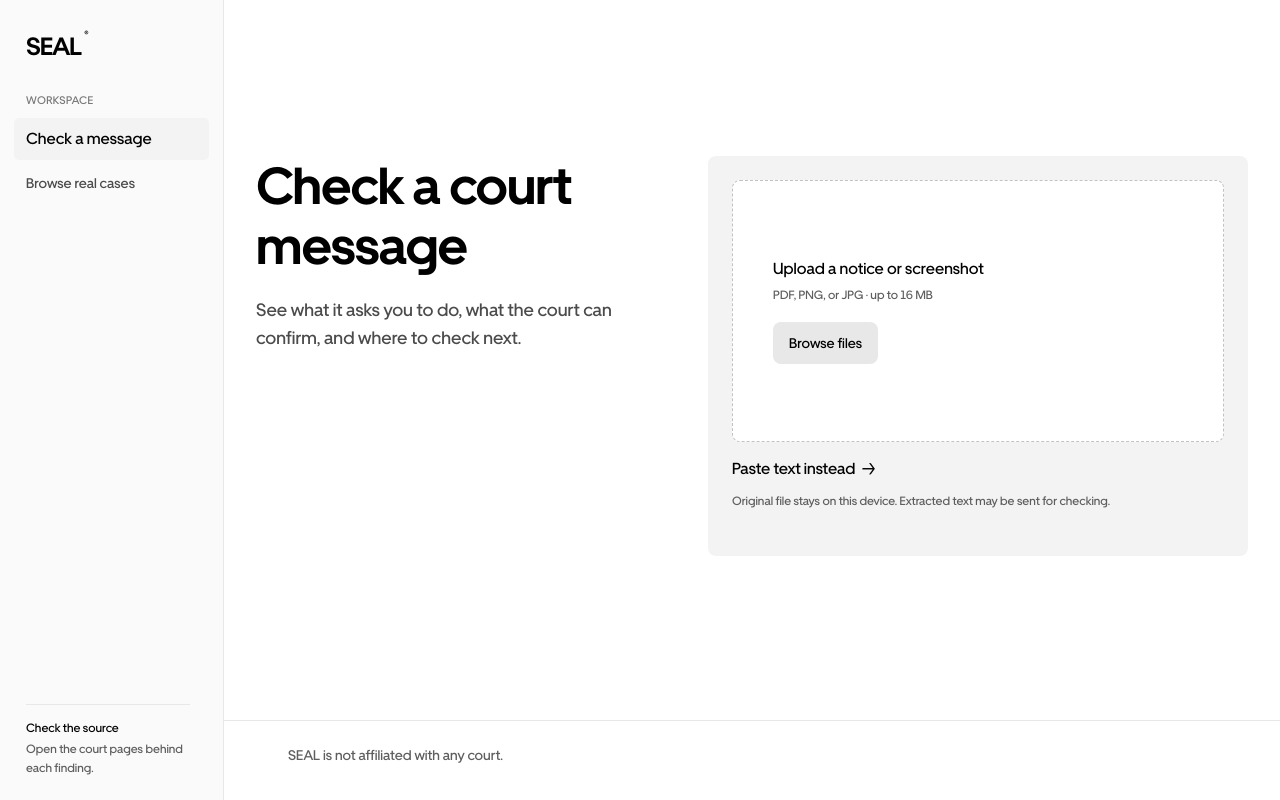
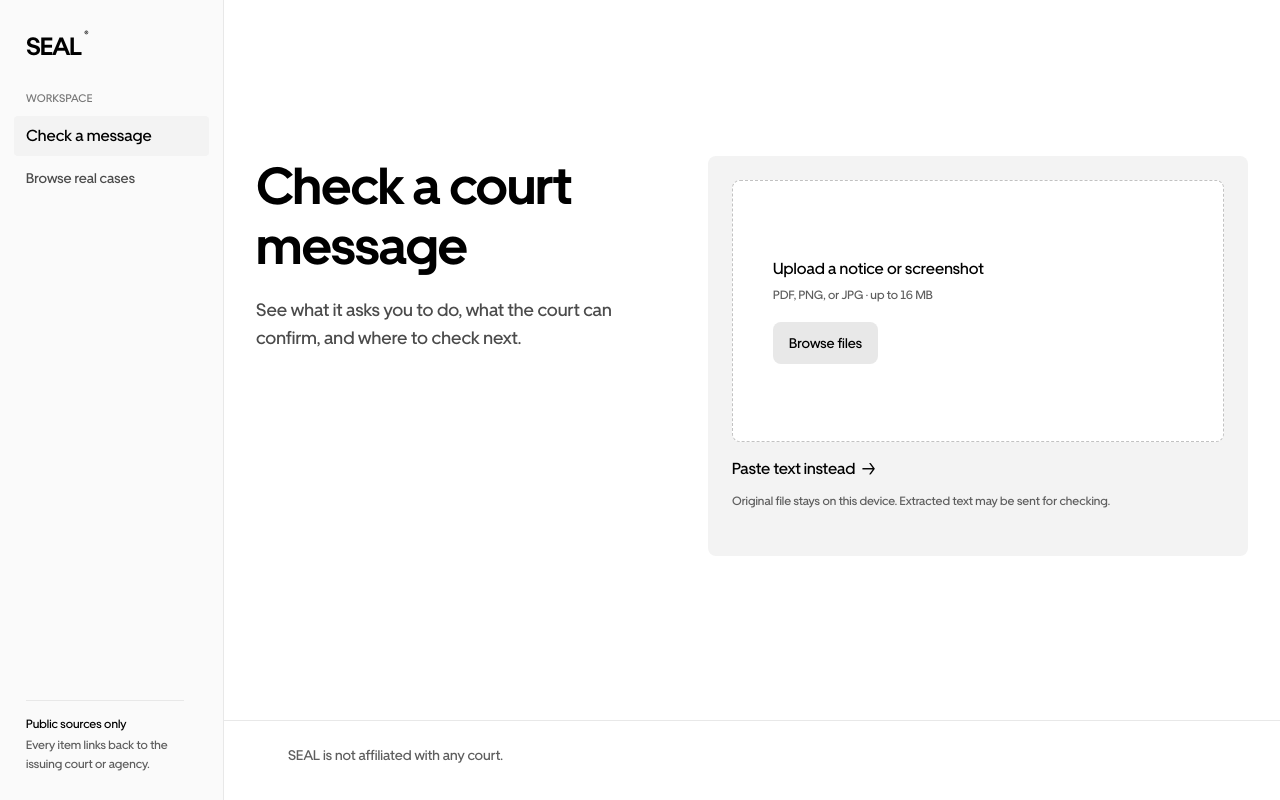
Before and after one commit to Davemafy/seal, a Next.js app: page / in a window 1280 px wide. Built offline with nearby package versions, Linux system fonts and the light colour scheme.

Commit message:
Finish sidebar visual polish

```diff
--- a/app/seal-app.tsx
+++ b/app/seal-app.tsx
@@ -417,7 +417,7 @@ async function upload(uploaded:File){
    <button className={`rail-item ${!text?'is-current':''}`} type="button" onClick={clear}>Check a message</button>
    <a className="rail-item" href="/browse">Browse real cases</a>
    <div className="rail-spacer"/>
-   <div className="rail-foot"><strong>Check the source</strong><span>Open the court pages behind each finding.</span></div>
+   <div className="rail-foot"><strong>Public sources only</strong><span>Every item links back to the issuing court or agency.</span></div>
   </aside>
   <header className="seal-nav mobile-only-nav">
    <a href="/" className="mobile-brand">SEAL</a>
--- a/app/workspace.css
+++ b/app/workspace.css
@@ -14,16 +14,16 @@
 .seal-app button:disabled{cursor:not-allowed}
 .check-message:disabled,.run-button:disabled{opacity:1;background:#f3f3f3;color:#a6a6a6}
 .seal-app :is(button,a,select,summary):focus-visible{outline:2px solid var(--blue);outline-offset:3px}
-.workspace-rail{grid-column:1;grid-row:1/4;position:sticky;top:0;height:100svh;display:flex;flex-direction:column;padding:30px 14px 22px;border-right:1px solid var(--line);background:#fafafa}
-.rail-brand{padding:0 12px 30px;text-decoration:none;font-size:25px;line-height:32px;font-weight:700;letter-spacing:-.04em}
+.workspace-rail{grid-column:1;grid-row:1/4;position:sticky;top:0;height:100svh;display:flex;flex-direction:column;padding:30px 14px 26px;border-right:1px solid var(--line);background:#fafafa}
+.rail-brand{padding:0 12px 28px;text-decoration:none;font-size:25px;line-height:32px;font-weight:700;letter-spacing:-.04em}
 .rail-brand span{position:relative;top:-1px;margin-left:3px;font-size:9px;line-height:1;vertical-align:top}
-.rail-group-label{margin:0 12px 8px;color:#777;font-size:11px;line-height:18px;font-weight:500;letter-spacing:.035em}
-.rail-item{width:100%;min-height:42px;display:flex;align-items:center;padding:8px 12px;border:0;border-radius:5px;background:transparent;color:#4b4b4b;text-align:left;font-size:14px;line-height:20px;transition:background-color .12s ease,color .12s ease}
+.rail-group-label{margin:0 12px 8px;color:#777;font-size:11px;line-height:18px;font-weight:500;letter-spacing:.025em}
+.rail-item{width:100%;min-height:40px;display:flex;align-items:center;padding:8px 12px;border:0;border-radius:4px;background:transparent;color:#4b4b4b;text-align:left;font-size:14px;line-height:20px;transition:background-color .12s ease,color .12s ease}
 .rail-item+.rail-item{margin-top:2px}
 .rail-item:hover{background:var(--secondary);color:#000}
 .rail-item.is-current{background:var(--secondary);color:#000;font-weight:500}
 .rail-spacer{flex:1}
-.rail-foot{display:grid;gap:3px;max-width:164px;margin:0 12px;padding-top:14px;border-top:1px solid var(--line);color:var(--muted);font-size:12px;line-height:19px}
+.rail-foot{width:158px;display:grid;gap:3px;margin:0 12px;padding-top:14px;border-top:1px solid var(--line);color:var(--muted);font-size:12px;line-height:19px}
 .rail-foot strong{color:#000;font-size:12px;line-height:18px;font-weight:500}
 .seal-nav,.entry-shell,.review-shell,.seal-footer{grid-column:2;min-width:0}
 .seal-nav{display:none}
```
